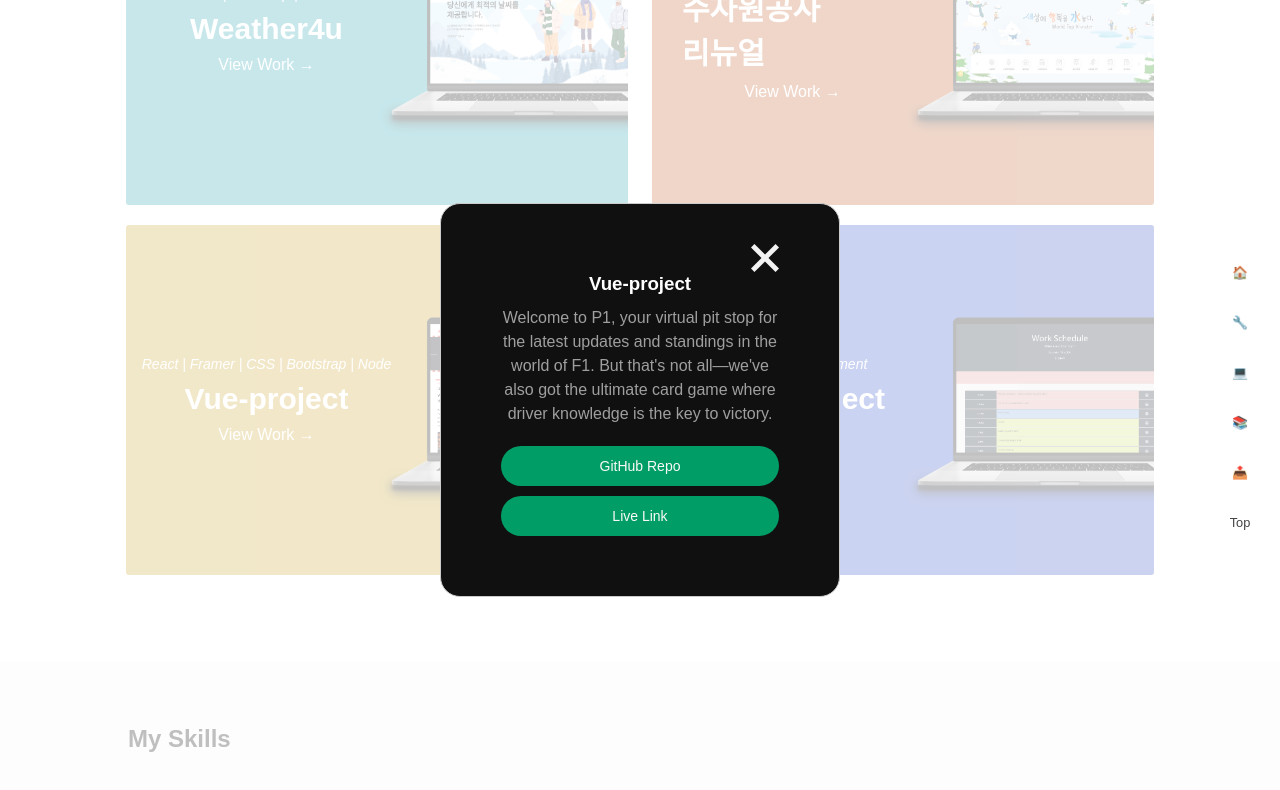
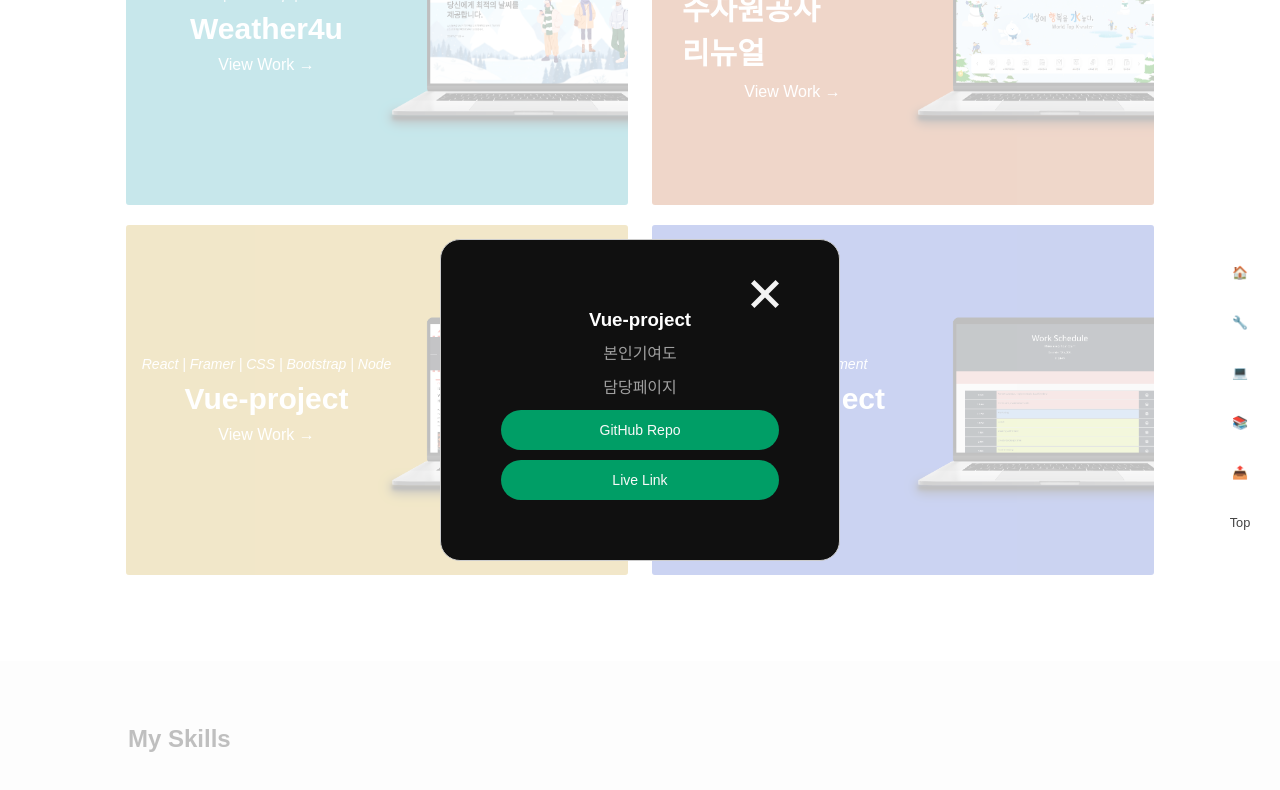
Before and after one commit to dosang12/portfolio_ex, a React (Create React App) app: page / in a window 1280 px wide. Both pictures are taken after a click on the element 377 px from the left and 2465 px from the top of the page. Shown: the part 2065-2855 px from the top of the page. Built offline with nearby package versions, Linux system fonts and the light colour scheme; a web font is replaced by a local one.

Commit message:
project 설명 추가

```diff
--- a/src/components/Project.jsx
+++ b/src/components/Project.jsx
@@ -4,7 +4,7 @@ import Modal from "react-modal";
 import { useState } from "react";
 import closeModal from "./images/close.svg";
 
-const Project = ({ technologies, title, image, color, id, github, deployed, description }) => {
+const Project = ({ technologies, title, image, color, id, github, deployed, description, page }) => {
   const [ref, inView] = useInView({
     threshold: 0.5,
     triggerOnce: true,
@@ -63,6 +63,7 @@ const Project = ({ technologies, title, image, color, id, github, deployed, desc
         <img src={closeModal} className="closeMenu closeModal" onClick={handleCloseModal} alt="Close"></img>
         <h3 className="modalTitle">{title}</h3>
         <p className="projectDescription">{description}</p>
+        <p className="projectPage">{page}</p>
         <button className="btn" onClick={() => (window.location.href = github)}>
           GitHub Repo
         </button>
--- a/src/components/Skills/Skills.jsx
+++ b/src/components/Skills/Skills.jsx
@@ -151,6 +151,10 @@ const Myskills = styled.div`
     flex-direction: column;
     width: 25%;
     padding: 10px;
+    transition: transform 400ms ease-in-out;
+    :hover {
+      transform: translateY(-10px);
+    }
     @media (max-width: 982px) {
       width: 50%;
     }
@@ -187,19 +191,11 @@ const Myskills = styled.div`
       .skillicon {
         width: 100px;
         padding: 10px;
-        transition: transform 400ms ease-in-out;
-        :hover {
-          transform: translateY(-10px);
-        }
       }
       .msskills {
         width: 80px;
         height: 100px;
         padding: 10px;
-        transition: transform 400ms ease-in-out;
-        :hover {
-          transform: translateY(-10px);
-        }
       }
     }
   }
--- a/src/components/projects/projects.jsx
+++ b/src/components/projects/projects.jsx
@@ -5,7 +5,8 @@ import Project from "../Project";
 import PageHeader from "../PageHeader";
 
 const Portfolio = () => {
-  const ProjectList = () => projectData.map((project, i) => <Project key={i} id={project.id} title={project.title} technologies={project.technologies} image={project.image} color={project.bgcolor} github={project.github} deployed={project.deployed} description={project.description} />);
+  const ProjectList = () =>
+    projectData.map((project, i) => <Project key={i} id={project.id} title={project.title} technologies={project.technologies} image={project.image} color={project.bgcolor} github={project.github} deployed={project.deployed} description={project.description} page={project.page} />);
 
   return (
     <Container id="project">
--- a/src/components/projects/projectsData.json
+++ b/src/components/projects/projectsData.json
@@ -3,7 +3,8 @@
     "title": "4NITURE",
     "image": "./projectImages/4niture.png",
     "technologies": "React | Node | JS | SQLITE | ",
-    "description": "Team Dashboard is a Node command-line application that takes in information about employees to generate a dynamic HTML web page.",
+    "description": " 본인기여도",
+    "page": "담당페이지",
     "github": "https://github.com/dosang12/react_project_1_front.git",
     "deployed": "https://react-project-1-front-juxbq88ee-dosang12.vercel.app/",
     "bgcolor": "#6c4bf4",
@@ -13,7 +14,8 @@
     "title": "4NITURE-App",
     "image": "./projectImages/4niture_native.png",
     "technologies": "React-Native",
-    "description": "A quiz app on the fundamentals of JavaScript. There are 5 randomly selected multiple-choice questions and the user will have a time limit of 50 seconds. The remaining time will determine their score at the end. The user will be penalised by 10 seconds for every incorrect answer.",
+    "description": "본인기여도",
+    "page": "담당페이지",
     "github": "https://github.com/mdyeates/coding-quiz",
     "deployed": "https://mdyeates.github.io/coding-quiz/",
     "bgcolor": "#f85781",
@@ -23,7 +25,8 @@
     "title": "Weather4u",
     "image": "./projectImages/weather4u.png",
     "technologies": "JS | Bootstrap | CSS",
-    "description": " This dashboard uses the OpenWeatherMap API to retrieve detailed weather data, including the city name, date, weather icon, temperature, humidity, and wind speed. The dashboard has a 5-day forecast feature and a search history feature that saves past searches for easy access. It also has a dark/light theme that changes the look of the page based on day or night in the searched location and uses the geolocation API to automatically determine the user's current location and display the weather.",
+    "description": "본인기여도",
+    "page": "담당페이지",
     "github": "https://github.com/mdyeates/weather-app",
     "deployed": "https://mdyeates.github.io/weather-app/",
     "bgcolor": "#29cbe0",
@@ -33,7 +36,8 @@
     "title": "수자원공사 리뉴얼",
     "image": "./projectImages/K_water.png",
     "technologies": "JS | HTML | CSS",
-    "description": "작년 2022년 우리나라에서는 찾아보기 힘들었던 가뭄 현상이 심각한 문제로 대두 되었고. 지금도 남부지방에는 물부족 심화현상으로 물 자원에 대한 중요성이 커지고 있지만 많은 사람들이 그 심각성에 대해 깨닫지 못하고 있다. 따라서 물도 유한한 자원으로 보고 더욱 소중히 해야한다는 마음을 다시 새기기 위해. 수자원공사 벤치마킹 준비해 보았다. ",
+    "description": "본인기여도",
+    "page": "담당페이지",
     "github": "https://github.com/mdyeates/bike-buddy",
     "deployed": "https://norrinradd8.github.io/bike_buddy/",
     "bgcolor": "#f37737",
@@ -42,8 +46,9 @@
   {
     "title": "Vue-project",
     "image": "./projectImages/P1.png",
-    "description": "Welcome to P1, your virtual pit stop for the latest updates and standings in the world of F1. But that's not all—we've also got the ultimate card game where driver knowledge is the key to victory.",
     "technologies": "React | Framer | CSS | Bootstrap | Node",
+    "description": "본인기여도",
+    "page": "담당페이지",
     "github": "https://github.com/Jake-W95/P1",
     "deployed": "https://p1-heroes.netlify.app/",
     "bgcolor": "#ffcc33",
@@ -54,7 +59,8 @@
     "title": "Extra-project",
     "image": "./projectImages/planner.png",
     "technologies": "JS | Bootstrap | Moment",
-    "description": "Make every hour count with this simple Daily Planner App. You can keep track of all important appointments during a normal 9-5 work day!",
+    "description": "본인기여도",
+    "page": "담당페이지",
     "github": "https://github.com/mdyeates/daily-planner",
     "deployed": "https://mdyeates.github.io/daily-planner/",
     "bgcolor": "#3e67ff",
```
